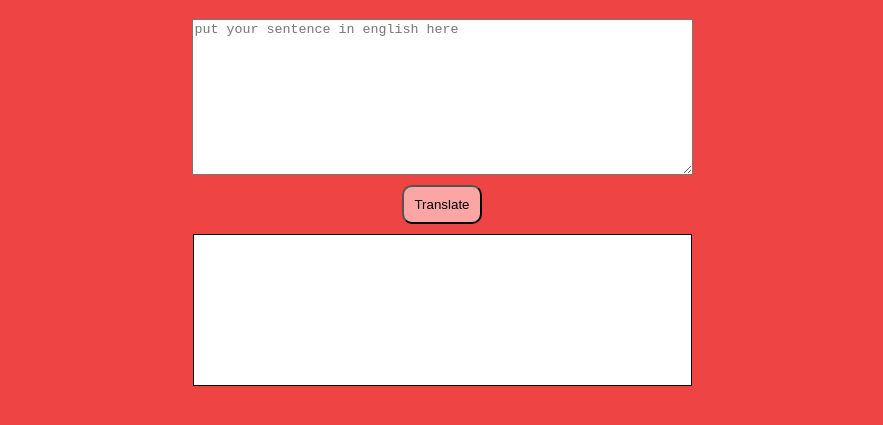
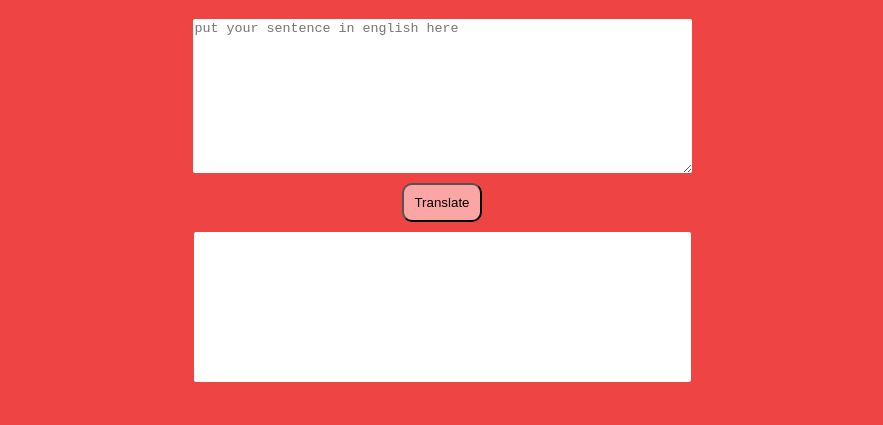
Before and after one commit to Anurag-verma18/practice-banana-speak, a plain HTML site: page index.html in a window 1280 px wide. Shown: the part 89-514 px from the top of the page, without its empty margins (198-1081 px from the left). Drawn offline with Linux system fonts and the light colour scheme.

Commit message:
style: updated border

```diff
--- a/index.html
+++ b/index.html
@@ -31,11 +31,17 @@
             align-items: center;
         }
 
+        #myinput {
+            border: none;
+            border-radius: 2px;
+        }
+
         #myoutput {
-            border: 1px solid black;
             height: 150px;
             width: 497px;
             background-color: white;
+            border: none;
+            border-radius: 2px;
         }
 
 
```
